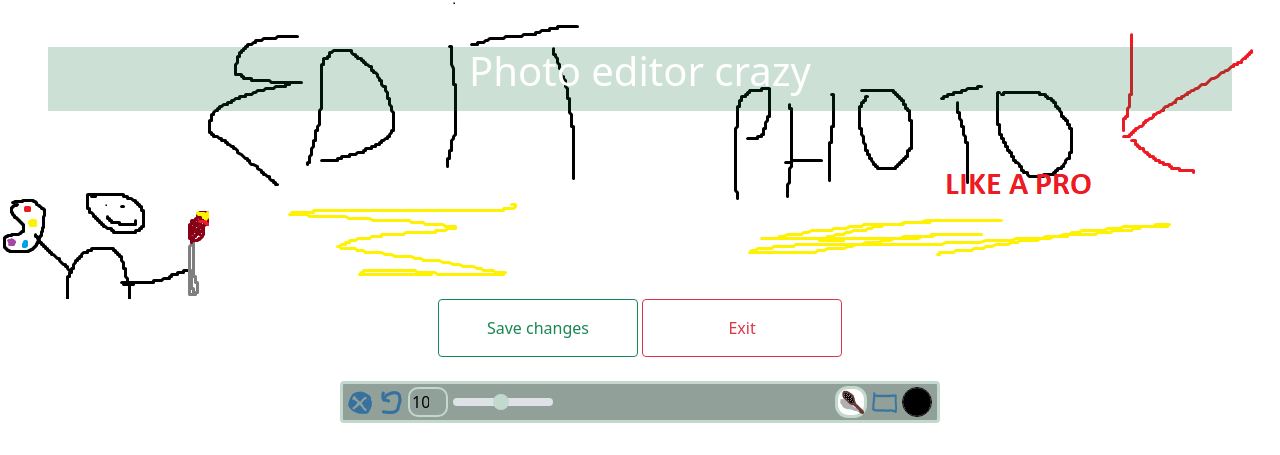
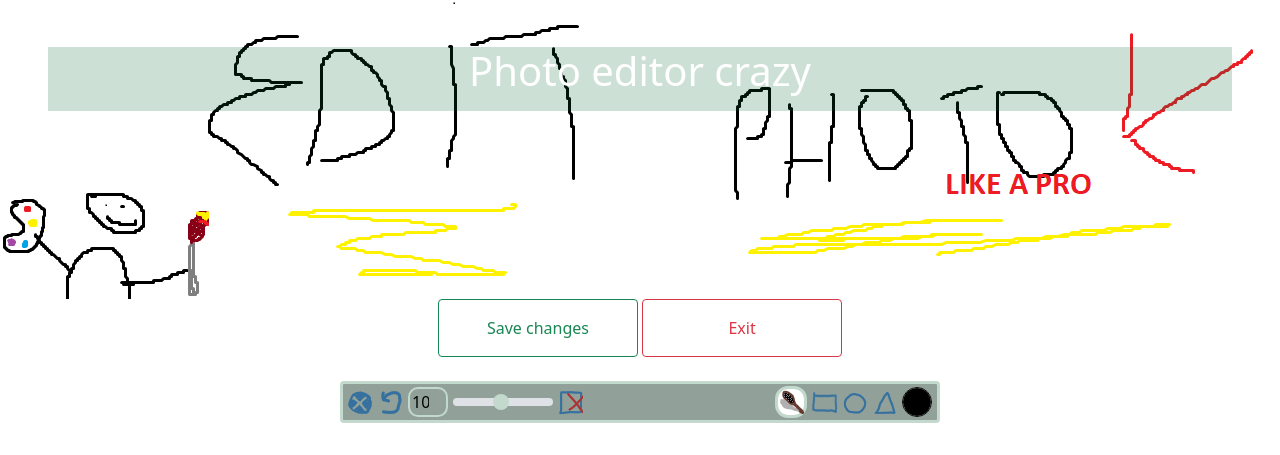
Before and after one commit to WiktorSchab/Image-Editor-Page, a Flask app: page /draw_mode/1 in a window 1280 px wide. Shown: the part 44-499 px from the top of the page. Run offline with Flask 3, Linux system fonts and the light colour scheme; some libraries are stand-ins or nearby versions.

Commit message:
Added custom checkbox for filled figures
Added custom button that is working as checkbox.

```diff
--- a/Templates/draw.html
+++ b/Templates/draw.html
@@ -39,6 +39,12 @@
                 <!-- Range input to choose size of brush -->
                 <input id='toolbox_range' class='form-range size' type='range' title='Choose size of brush'
                        min='1' max='20' value='10'/>
+
+                <button id='checkbox_fill' class='button_small' >
+                    <img id='checkbox_fill_img' title='Click to have filled figures'
+                         src='{{ url_for("static", filename="icons/checkbox_false_icon.png") }}'>
+                </button>
+
             </div>
 
             <!-- Tools on right -->
@@ -52,6 +58,17 @@
                 <button id='rectangle' class='button_small tool' title='Click to create rectangle'>
                      <img src='{{ url_for("static", filename="icons/rectangle_icon.png") }}'
                      onclick='setTool("rectangle")'>
+                </button>
+
+                <!-- Tool to create circle -->
+                <button id='circle' class='button_small tool' title='Click to create circle'>
+                     <img src='{{ url_for("static", filename="icons/circle_icon.png") }}'
+                     onclick='setTool("circle")'>
+                </button>
+
+                <button id='triangle' class='button_small tool' title='Click to create triangle'>
+                     <img src='{{ url_for("static", filename="icons/triangle_icon.png") }}'
+                     onclick='setTool("triangle")'>
                 </button>
 
                 <!-- Color pick box (user can choose color by clicking on it) -->
--- a/Templates/draw_mode_scripts.js
+++ b/Templates/draw_mode_scripts.js
@@ -202,6 +202,8 @@ var buttonSave = $('#save_changes_button');
 var buttonClear = $('#buttonClear');
 var buttonBack = $('#buttonBack');
 var sizeInput = $('.size');
+var checkbox_fill = $('#checkbox_fill');
+var checkbox_fill_img = $('#checkbox_fill_img');
 
 // On right
 // Tools to draw
@@ -220,6 +222,7 @@ var context = $('#canvas')[0].getContext('2d');
 
 //  Setting default variables
 var isMouseDown = false;
+var checkbox_fill_value = false;
 var color = '#000';
 var size = 10;
 var x,y,snapshot;
@@ -341,6 +344,27 @@ sizeInput.on('input', function() {
     $('.size').val(size);
 });
 
+// Button that works as checkbox (checkbox for fill value of figures)
+checkbox_fill.on('click',function (e) {
+    if (checkbox_fill_value){
+        // Changing value of checkbox to false
+        checkbox_fill_value = false;
+
+        // Changing appearance of checkbox
+        checkbox_fill_img.attr('src', '{{ url_for("static", filename="icons/checkbox_false_icon.png") }}');
+        // Changing title of checkbox
+        checkbox_fill_img.attr('title', 'Click to have filled figures');
+    }else{
+        // Changing value of checkbox to true
+        checkbox_fill_value = true;
+
+        // Changing appearance of checkbox
+        checkbox_fill_img.attr('src', '{{ url_for("static", filename="icons/checkbox_true_icon.png") }}');
+        // Changing title of checkbox
+        checkbox_fill_img.attr('title', 'Click to have empty figures');
+    }
+});
+
 // Choosing color of tool
 colorInput.on('change', function (e) {
     color = $(this).val()
```
